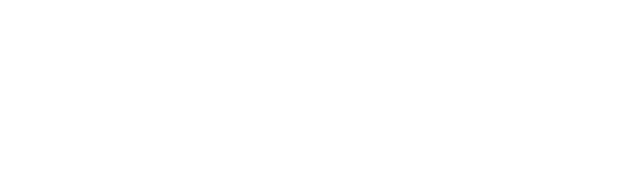
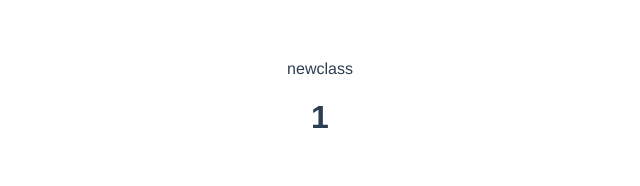
Before and after one commit to martinsliz/Grade-Me, a Vue app in the folder grade-me/: page /addclass/1 in a window 1280 px wide. Before the commit this address had no page. Shown: the top 186 px of the page, without its empty margins (320-960 px from the left). Built offline with nearby package versions, Linux system fonts and the light colour scheme.

Commit message:
tested passing route in router-link

```diff
--- a/grade-me/src/pages/AddClass.vue
+++ b/grade-me/src/pages/AddClass.vue
@@ -1,9 +1,26 @@
 <template>
-    <div>newclass</div>
+    <div>newclass
+        <h1>{{ classOne }}</h1>
+    </div>
 </template>
 
 <script>
 export default {
-    name: 'AddClass'
+    name: 'AddClass',
+    props: ['data'],
+    // data: () => ({
+    //     classOne: '',
+    // }),
+    created() {
+        this.classOne = this.$route.params.data
+    },
+    // props: ['firstclass'],
+    mounted() {
+        // console.log(firstclass)
+    },
+    methods: {
+        // console.log(firstclass)
+    }
 }
+// console.log(firstclass)
 </script>
--- a/grade-me/src/pages/ClassList.vue
+++ b/grade-me/src/pages/ClassList.vue
@@ -1,9 +1,10 @@
 <template>
     <div class="classListContainer">
         <h1 class="classTitle">Classes</h1>
-        <router-link class="button" to="/addclass">Add Class</router-link>
+        <button @click="shareData">Add Class</button>
+        <!-- <router-link class="button" to="/addclass" :firstclass="firstclass">Add Class</router-link> -->
         <!-- <div class="classListResults" :key="class.id" v-for="class in classes">
-            <router-link to=`/class/${class.id}`>{{ class.name }}</router-link>
+            <router-link to=`/class/{{class.id}}`>{{ class.name }}</router-link>
         </div> -->
     </div>
 </template>
@@ -15,6 +16,7 @@ export default {
     components: {},
     data: () => ({
         classes: [],
+        firstclass: 'science',
     }),
     mounted() {
         // this.getClasses()
@@ -25,6 +27,9 @@ export default {
         //     this.classes = res.data
         //     console.log(res)
         // }
+        shareData() {
+            this.$router.push({ name: 'AddClass', params: { data: this.firstclass } })
+        }
     }
 }
 </script>
--- a/grade-me/src/pages/ClassPage.vue
+++ b/grade-me/src/pages/ClassPage.vue
@@ -2,4 +2,7 @@
     <div>Home</div>
 </template>
 <script>
+export default {
+
+}
 </script>
--- a/grade-me/src/router.js
+++ b/grade-me/src/router.js
@@ -11,10 +11,10 @@ const routes = [
     { path: '/', component: HomePage, name: 'HomePage' },
     { path: '/about', component: AboutPage, name: 'AboutPage' },
     { path: '/classlist', component: ClassList, name: 'ClassList' },
-    { path: '/classlist/:id', component: ClassPage, name: 'ClassPage' },
+    { path: '/class/:id', component: ClassPage, name: 'ClassPage' },
     { path: '/classlist/:id/studentlist', component: StudentList, name: 'StudentList' },
     { path: '/student/:id', component: StudentPage, name: 'StudentPage' },
-    { path: '/addclass', component: AddClass, name: 'AddClass' }
+    { path: '/addclass/:data', component: AddClass, name: 'AddClass', props: true }
 ]
 
 const router = createRouter({
```
